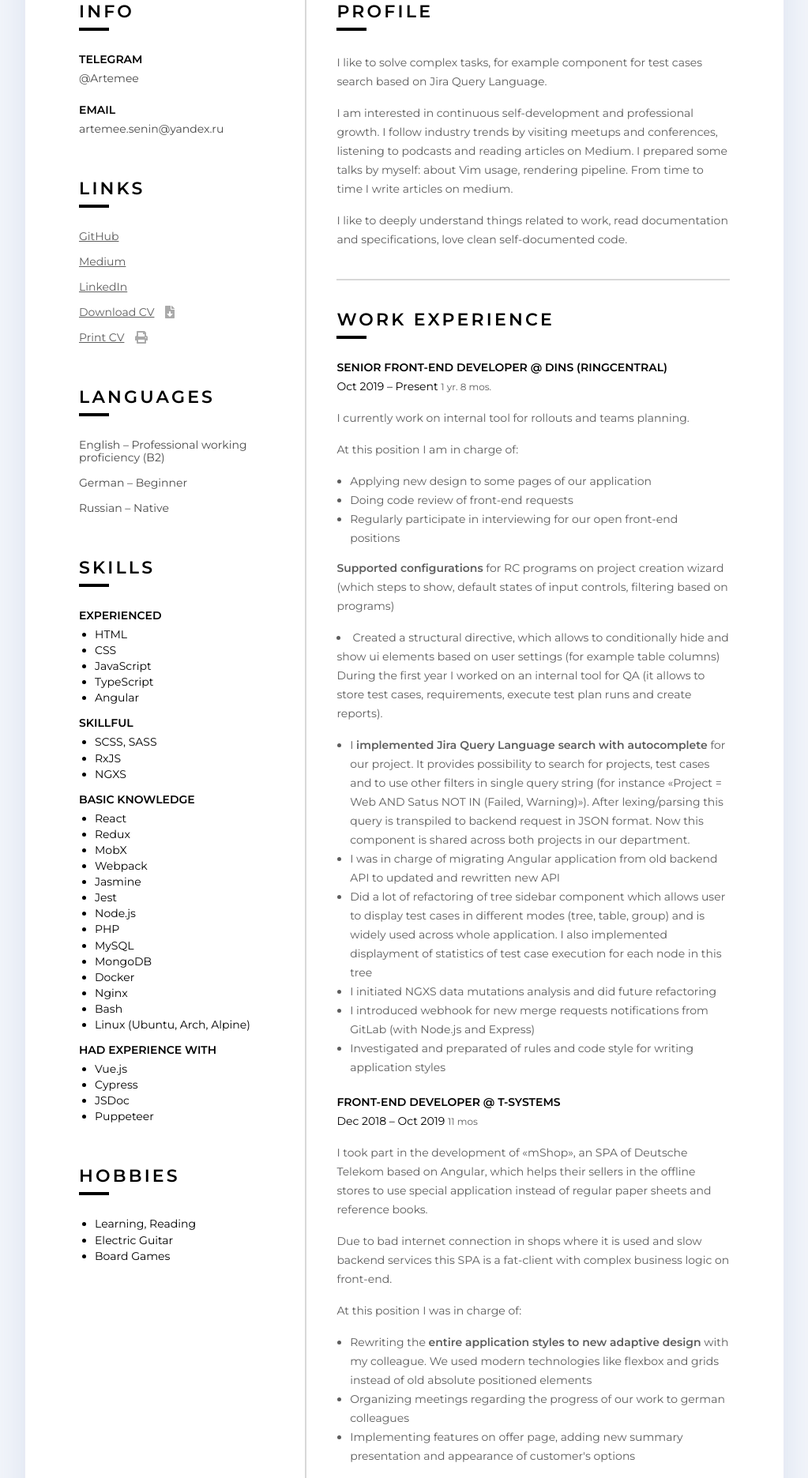
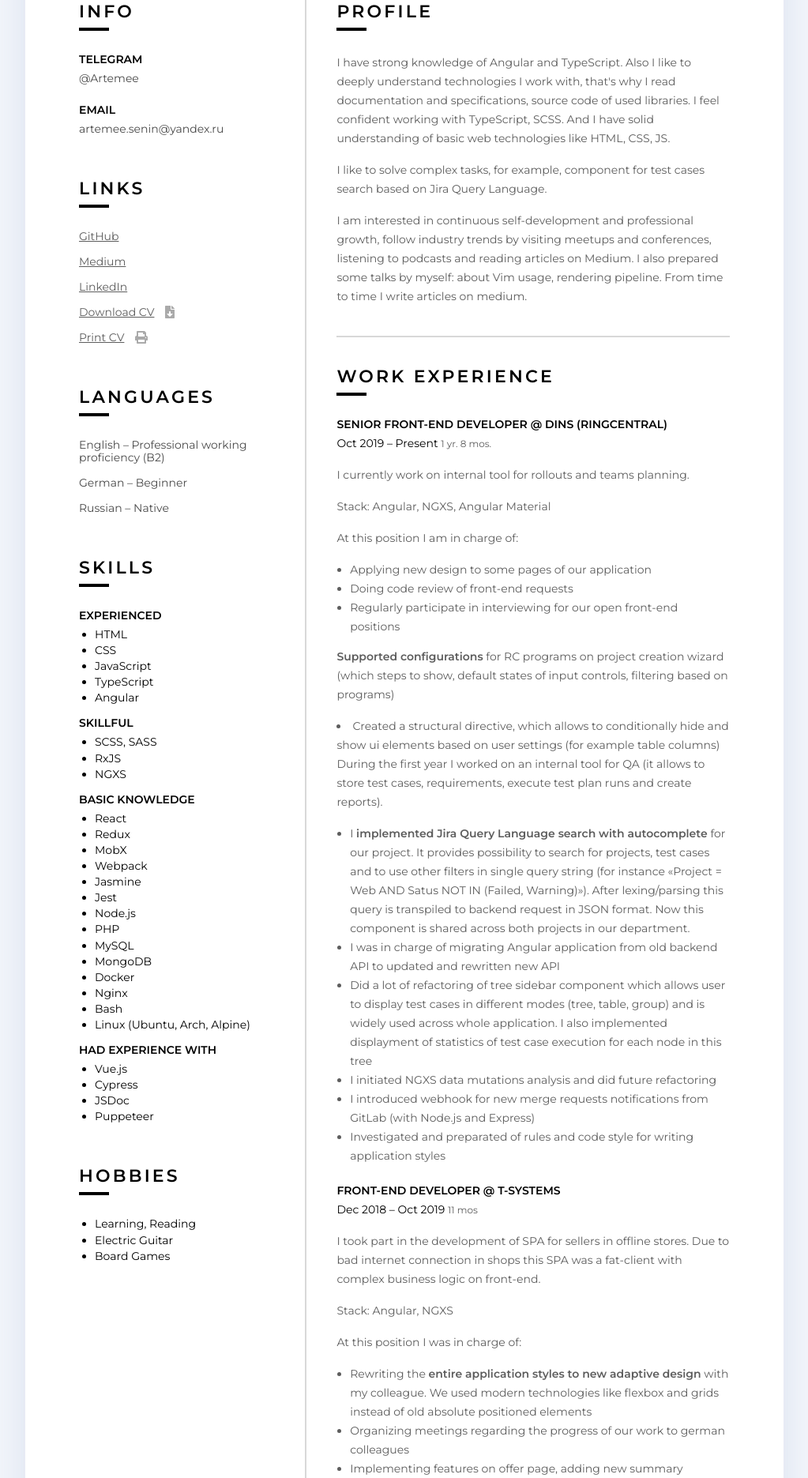
Before and after one commit to NerianMin/nerianbortein.com, a website: page index.html in a window 1280 px wide. Shown: the part 316-2187 px from the top of the page at 79% size, without its empty margins (128-1151 px from the left). Drawn offline with Linux system fonts and the light colour scheme.

Commit message:
Update index.html

```diff
--- a/index.html
+++ b/index.html
@@ -111,10 +111,9 @@
       <section class="info-section">
         <h3 class="info-section__heading">Profile</h3>
         <div class="info-section__text info-section__text--long">
-          <p>I like to solve complex tasks, for example component for test cases search based on Jira Query Language.</p>
-          <p>I am interested in continuous self-development and professional growth. I follow industry trends by visiting meetups and conferences, listening to podcasts and reading articles on Medium.
-          I prepared some talks by myself: about Vim usage, rendering pipeline. From time to time I write articles on medium.</p>
-          <p>I like to deeply understand things related to work, read documentation and specifications, love clean self-documented code.</p>
+          <p>I have strong knowledge of Angular and TypeScript. Also I like to deeply understand technologies I work with, that's why I read documentation and specifications, source code of used libraries. I feel confident working with TypeScript, SCSS. And I have solid understanding of basic web technologies like HTML, CSS, JS.</p>
+          <p>I like to solve complex tasks, for example, component for test cases search based on Jira Query Language.</p>
+          <p>I am interested in continuous self-development and professional growth, follow industry trends by visiting meetups and conferences, listening to podcasts and reading articles on Medium. I also prepared some talks by myself: about Vim usage, rendering pipeline. From time to time I write articles on medium.</p>
         </div>
       </section>
       <section class="info-section">
@@ -129,6 +128,7 @@
           </div>
           <div class="info-section__text info-section__text--long">
             <p>I currently work on internal tool for rollouts and teams planning.</p>
+            <p>Stack: Angular, NGXS, Angular Material</p>
             <p>At this position I am in charge of:</p>
             <ul>
               <li>Applying new design to some pages of our application</li>
@@ -160,8 +160,8 @@
             <span class="info-section__duration" aria-label="Duration of employment">11 mos</span>
           </div>
           <div class="info-section__text info-section__text--long">
-            <p>I took part in the development of &laquo;mShop&raquo;, an SPA of Deutsche Telekom based on Angular, which helps their sellers in the offline stores to use special application instead of regular paper sheets and reference books.</p>
-            <p>Due to bad internet connection in shops where it is used and slow backend services this SPA is a fat-client with complex business logic on front-end.</p>
+            <p>I took part in the development of SPA for sellers in offline stores. Due to bad internet connection in shops this SPA was a fat-client with complex business logic on front-end.</p>
+            <p>Stack: Angular, NGXS</p>
             <p>At this position I was in charge of:</p>
             <ul>
               <li>Rewriting the <b>entire application styles to new adaptive design</b> with my colleague. We used modern technologies like flexbox and grids instead of old absolute positioned elements</li>
```
Also changed, not shown: 1 other file.
